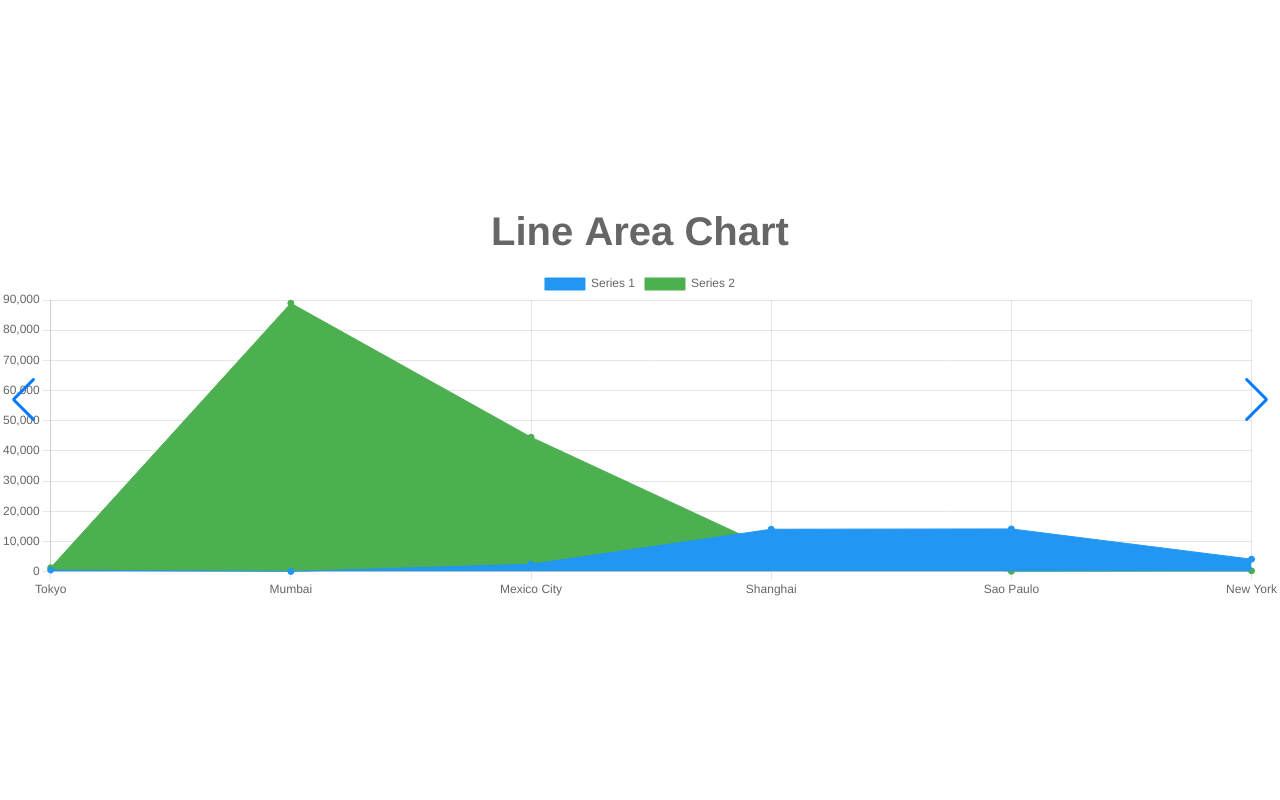
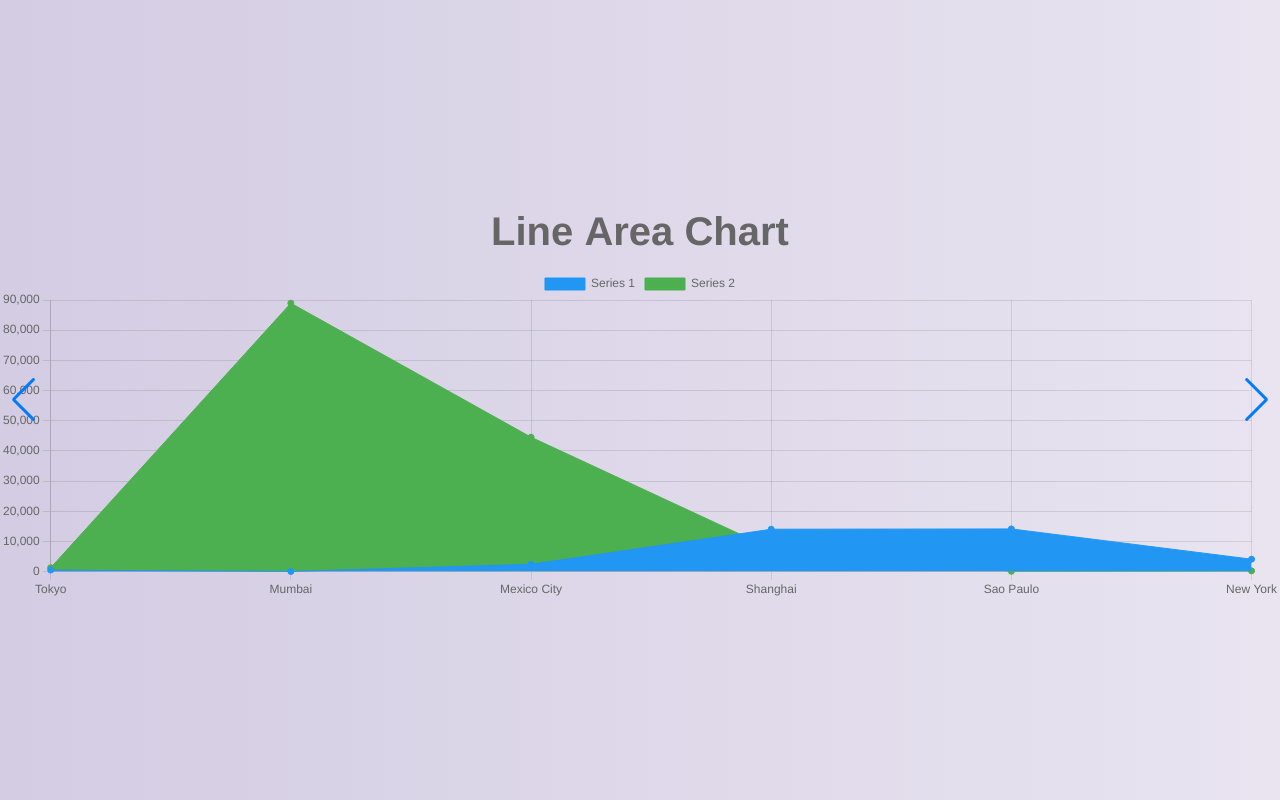
Before and after one commit to GrishaAngelovGH/chart-js-carousel, a website built with Parcel: page src/index.html in a window 1280 px wide. Built offline with nearby package versions, Linux system fonts and the light colour scheme.

Commit message:
Provide linear gradient background

```diff
--- a/src/style.css
+++ b/src/style.css
@@ -6,6 +6,7 @@ body {
   margin: 0;
   display: flex;
   align-items: center;
+  background: linear-gradient(to right, #d3cce3, #e9e4f0)
 }
 
 .swiper-container {
```
